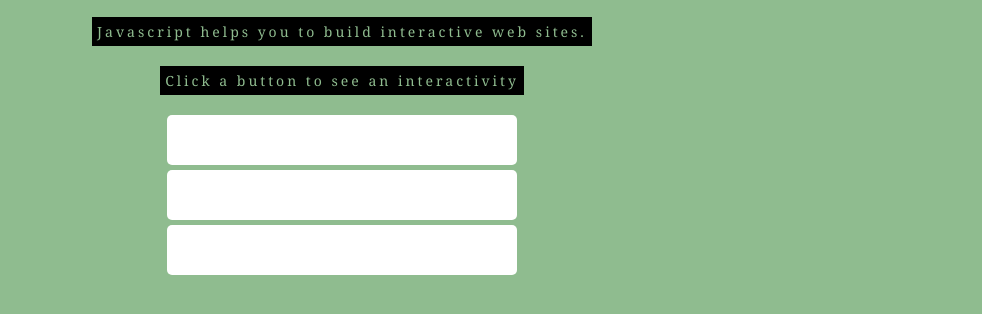
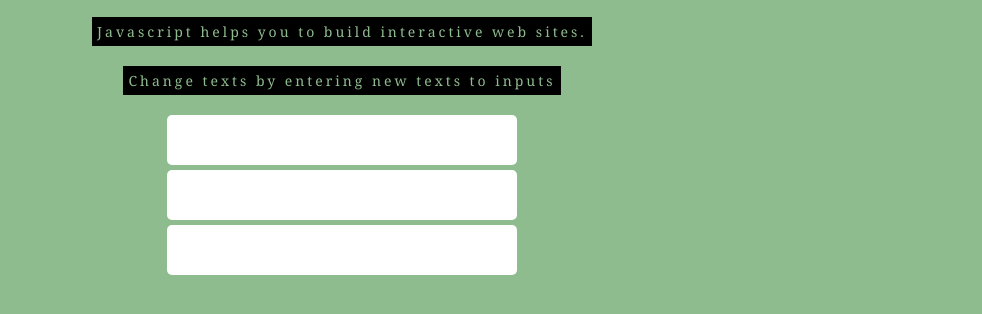
Before and after one commit to vedatsozen/textupdater, a plain HTML site: page index.html in a window 1280 px wide. Shown: the part 258-572 px from the top of the page, without its empty margins (298-1280 px from the left). Drawn offline with Linux system fonts and the light colour scheme.

Commit message:
Add files via upload

```diff
--- a/index.html
+++ b/index.html
@@ -15,7 +15,7 @@
 
 <h1>LEARNING JAVASCRIPT</h1>
 <p id="pid">Javascript helps you to build interactive web sites.</p>
-<p id="p2id">Click a button to see an interactivity</p>
+<p id="p2id">Change texts by entering new texts to inputs</p>
 
 <div id="inputs">
     <input type="text" id="h1input" oninput="changeh1()">
```
